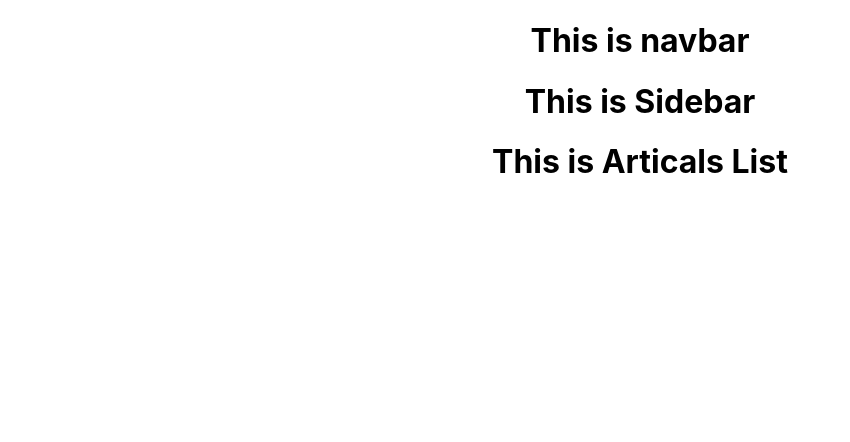
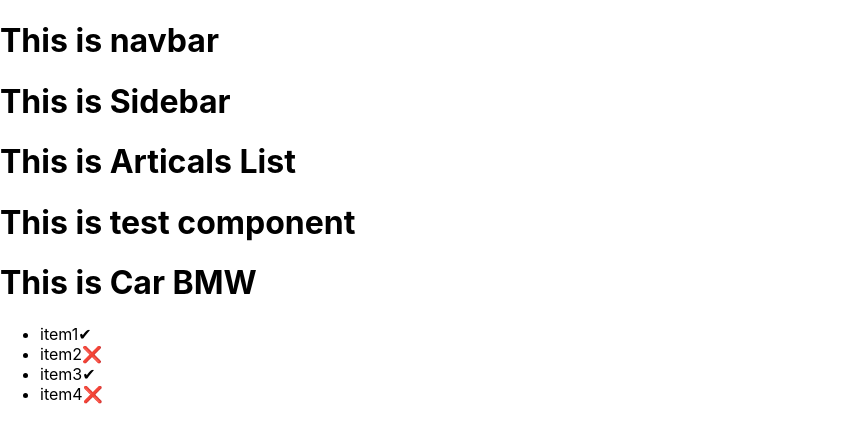
Before and after one commit to Rithip-Rajavel/learning-react, a React (Create React App) app: page / in a window 1280 px wide. Shown: the top 442 px of the page, without its empty margins (0-850 px from the left). Built offline with nearby package versions, Linux system fonts and the light colour scheme.

Commit message:
components

```diff
--- a/src/App.js
+++ b/src/App.js
@@ -1,6 +1,6 @@
 //import logo from './logo.svg';
 import './App.css';
-
+import Test from './components/components.js';
 const Navbar =()=>{
   return <h1>This is navbar</h1>
 }
@@ -10,12 +10,41 @@ const Sidebar = () =>{
 const Articallist =() =>{
   return <h1>This is Articals List</h1>
 }
+const Car =(probs) =>{
+  return <h1>This is Car {probs.brand.name}</h1>
+}
+
+const Item =({name, isPacked}) =>{
+  if(isPacked){
+    return <li className='item'>{name}✔</li>
+  }
+  return <li className='item'>{name}❌</li>
+}
+const list = [
+  {name:"item1", isPacked:true},
+  {name:"item2", isPacked:false},
+  {name:"item3", isPacked:true},
+  {name:"item4", isPacked:false},
+]
+const List =() =>{
+  return (
+    <ul>
+      {list.map((item) => (
+        <Item name={item.name} isPacked={item.isPacked} />
+      ))}
+    </ul>
+  )
+}
 function App() {
+  const carInfo = {name:"BMW" ,model :"X5", year:2023};
   return (
-    <div className="App">
+    <div >
       <Navbar />
       <Sidebar />
       <Articallist />
+      <Test />
+      <Car brand = {carInfo} />
+      <List />
     </div>
   );
 }
--- /dev/null
+++ b/src/components/components.js
@@ -0,0 +1,8 @@
+import React from 'react'
+
+export default class Test extends React.PureComponent{
+    render(){
+        return <h1>This is test component</h1>
+
+    }
+}
```
